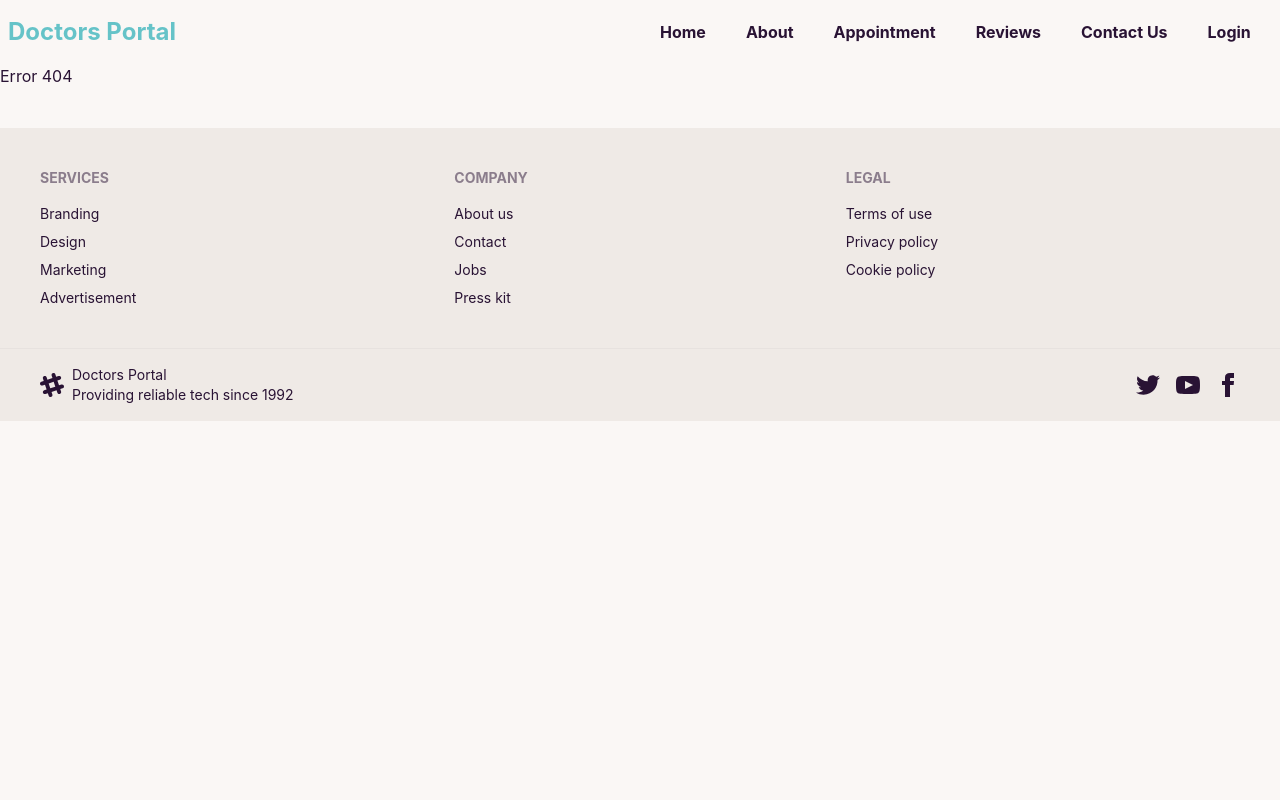
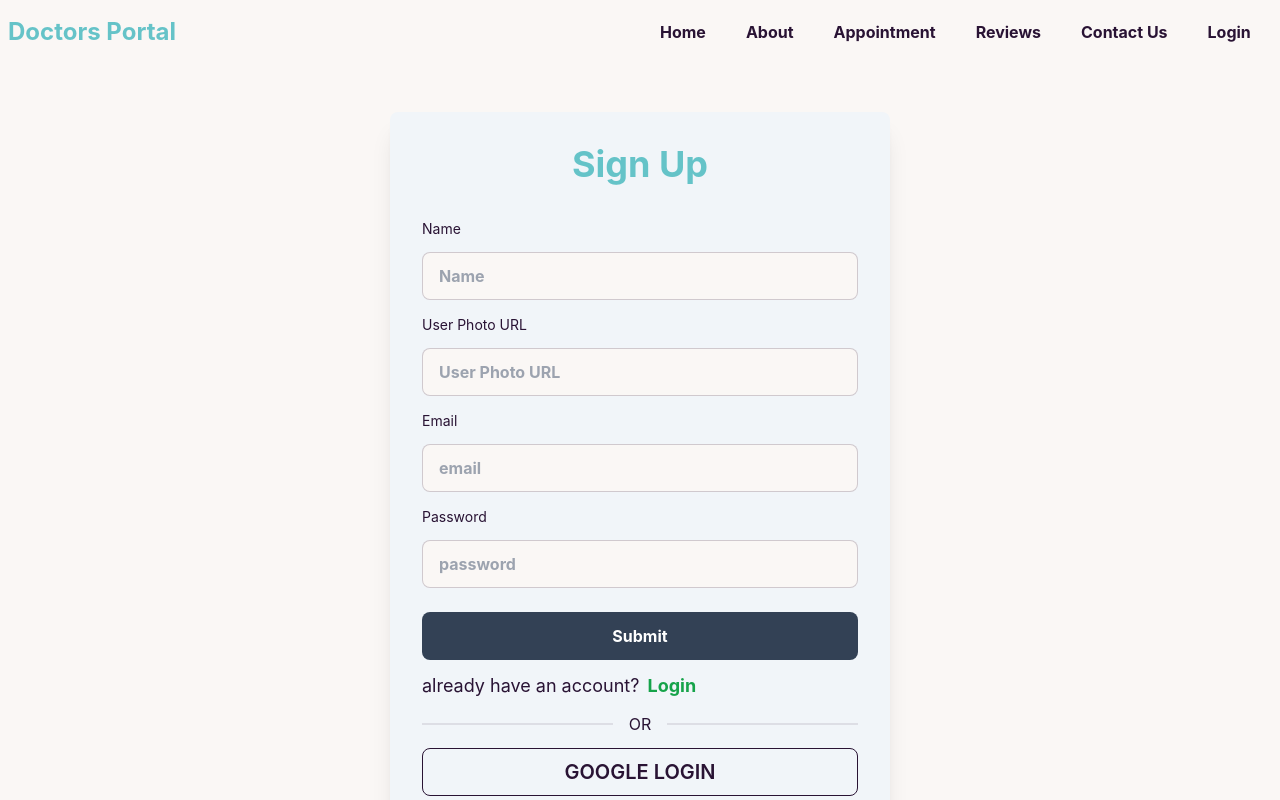
Before and after one commit to alamin0561464977/doctors-portal-client, a React (Create React App) app: page /sign-up in a window 1280 px wide. Shown: the top 800 px of the page. Built offline with nearby package versions, Linux system fonts and the light colour scheme; no server answers.

Commit message:
added a firebase authentication

```diff
--- a/package.json
+++ b/package.json
@@ -8,6 +8,7 @@
     "@testing-library/user-event": "^13.5.0",
     "daisyui": "^2.39.1",
     "date-fns": "^2.29.3",
+    "firebase": "^9.14.0",
     "react": "^18.2.0",
     "react-datepicker": "^4.8.0",
     "react-day-picker": "^8.3.6",
@@ -15,6 +16,7 @@
     "react-hook-form": "^7.39.3",
     "react-router-dom": "^6.4.3",
     "react-scripts": "5.0.1",
+    "react-toastify": "^9.1.1",
     "web-vitals": "^2.1.4"
   },
   "scripts": {
--- /dev/null
+++ b/src/ContextAPI/UserContext.js
@@ -0,0 +1,42 @@
+import { createUserWithEmailAndPassword, GoogleAuthProvider, onAuthStateChanged, signInWithEmailAndPassword, signInWithPopup, signOut } from 'firebase/auth';
+import React, { createContext, useEffect, useState } from 'react';
+import { auth } from '../firebase/firebaseConfig';
+
+export const AuthContext = createContext();
+const UserContext = ({ children }) => {
+    const [user, setUser] = useState(null);
+    const googleProvider = new GoogleAuthProvider();
+
+    const signUp = (email, password) => {
+        return createUserWithEmailAndPassword(auth, email, password)
+    };
+    const login = (email, password) => {
+        return signInWithEmailAndPassword(auth, email, password);
+    };
+    const googleLogin = () => {
+        return signInWithPopup(auth, googleProvider)
+    };
+
+    const logOut = () => {
+        return signOut(auth);
+    };
+
+
+    useEffect(() => {
+        const unSb = onAuthStateChanged(auth, currentUser => {
+            setUser(currentUser);
+        });
+        return () => unSb();
+    }, [])
+
+    const userInfo = { user, signUp, login, googleLogin, logOut }
+    return (
+        <div>
+            <AuthContext.Provider value={userInfo}>
+                {children}
+            </AuthContext.Provider>
+        </div>
+    );
+};
+
+export default UserContext;
--- a/src/Pages/Login/Login.js
+++ b/src/Pages/Login/Login.js
@@ -1,13 +1,25 @@
-import React, { useState } from 'react';
+import React, { useContext, useState } from 'react';
 import { Link } from 'react-router-dom';
 import { useForm } from "react-hook-form";
+import { AuthContext } from '../../ContextAPI/UserContext';
 
 const Login = () => {
-    const [error, setError] = useState(null);
-    const { register, handleSubmit, watch, formState: { errors } } = useForm();
+    const { register, handleSubmit, reset, formState: { errors } } = useForm();
+    const [authError, setAuthError] = useState();
+    const { login, googleLogin } = useContext(AuthContext);
+
 
     const handelLogin = data => {
-        console.log(data)
+        login(data.email, data.password)
+            .then(({ user }) => {
+                console.log(user);
+                setAuthError(null);
+            })
+            .catch(err => {
+                console.log(err);
+                setAuthError(err.message);
+            })
+        reset();
     }
     return (
         <div className='w-[500px] p-8 rounded-lg mx-auto mt-12 bg-slate-100 shadow-xl'>
@@ -26,11 +38,11 @@ const Login = () => {
                 })}
                     className="input input-bordered font-bold w-full rounded-lg my-3" />
                 {errors.password && <p role="alert" className=' text-red-600'>{errors.password.message}</p>}
+                {
+                    authError &&
+                    <span className="label-text text-red-600 font-bold">{authError}</span>
+                }
                 <p>Forgot Forgot <span className=' text-red-300 font-bold'> Password </span> ?</p>
-                {
-                    error &&
-                    <span className="label-text text-red-600 font-bold">auth</span>
-                }
                 <input type="submit"
                     className="input bg-slate-700 text-white input-border font-bold w-full rounded-lg my-3" />
             </form>
@@ -38,7 +50,7 @@ const Login = () => {
                 <Link className='font-bold ml-2 text-green-600' to='/sign-up'>Create new account</Link>
             </p>
             <div className="divider">OR</div>
-            <button className="btn text-xl w-full rounded-lg btn-outline">Google Login</button>
+            <button onClick={googleLogin} className="btn text-xl w-full rounded-lg btn-outline">Google Login</button>
         </div>
     );
 };
--- a/src/Pages/Share/Navbar/Navbar.js
+++ b/src/Pages/Share/Navbar/Navbar.js
@@ -1,14 +1,22 @@
-import React from 'react';
+import React, { useContext } from 'react';
 import { Link } from 'react-router-dom';
+import { AuthContext } from '../../../ContextAPI/UserContext';
 
 const Navbar = () => {
+    const { user, logOut } = useContext(AuthContext);
+    console.log(user)
     const NavItem = <>
         <li><Link className='font-bold mx-1' to='/'>Home</Link></li>
         <li><Link className='font-bold mx-1' to='/about'>About</Link></li>
         <li><Link className='font-bold mx-1' to='/appointment'>Appointment</Link></li>
         <li><Link className='font-bold mx-1' to='/reviews'>Reviews</Link></li>
         <li><Link className='font-bold mx-1' to='/contact-us'>Contact Us</Link></li>
-        <li><Link className='font-bold mx-1' to='/login'>Login</Link></li>
+        {
+            user?.uid ?
+                <li><button onClick={logOut} className='font-bold mx-1'>Log Out</button></li>
+                :
+                <li><Link className='font-bold mx-1' to='/login'>Login</Link></li>
+        }
     </>
     return (
         <div className="navbar bg-base-100">
--- /dev/null
+++ b/src/Pages/SignUp/SignUp.js
@@ -0,0 +1,81 @@
+import { updateProfile } from 'firebase/auth';
+import React, { useContext, useState } from 'react';
+import { useForm } from "react-hook-form";
+import { Link } from 'react-router-dom';
+import { AuthContext } from '../../ContextAPI/UserContext';
+import { auth } from '../../firebase/firebaseConfig';
+
+const SignUp = () => {
+    const [error, setError] = useState(null);
+    const { register, handleSubmit, reset, formState: { errors } } = useForm();
+    const { signUp, googleLogin } = useContext(AuthContext);
+
+    const handelSignUp = data => {
+        console.log(data);
+        signUp(data.email, data.password)
+            .then(({ user }) => {
+                setError(null);
+                updateProfile(auth.currentUser, {
+                    displayName: `${data.name}`, photoURL: `${data.photoURL}`
+                }).then(() => {
+                    console.log(user);
+                }).catch((err) => {
+                    console.log(err);
+                    setError(err);
+                });
+            })
+            .catch(err => {
+                console.log(err);
+                setError(err.message);
+            })
+        reset();
+    }
+    return (
+        <div className='w-[500px] p-8 rounded-lg mx-auto mt-12 bg-slate-100 shadow-xl'>
+            <form onSubmit={handleSubmit(handelSignUp)}>
+                <h2 className='text-4xl font-bold mb-8 text-center text-primary'>Sign Up</h2>
+                {/* name */}
+                <span className="label-text">Name</span>
+                <input type="text" placeholder="Name" {...register("name", { required: true })}
+                    className="input input-bordered font-bold w-full rounded-lg my-3" />
+                {errors.name?.type === 'required' && <p role="alert" className=' text-red-600'>Name is required</p>}
+
+                {/* photo */}
+                <span className="label-text">User Photo URL</span>
+                <input type="url" placeholder="User Photo URL" {...register("photoURL", { required: true })}
+                    className="input input-bordered font-bold w-full rounded-lg my-3" />
+                {errors.photoURL?.type === 'required' && <p role="alert" className=' text-red-600'>User Photo URL is required</p>}
+
+                {/* email */}
+                <span className="label-text">Email</span>
+                <input type="email" placeholder="email" {...register("email", { required: true })}
+                    className="input input-bordered font-bold w-full rounded-lg my-3" />
+                {errors.email?.type === 'required' && <p role="alert" className=' text-red-600'>Email is required</p>}
+
+                {/* password */}
+                <span className="label-text">Password</span>
+                <input type="password" placeholder="password"  {...register("password", {
+                    required: 'Password is required',
+                    pattern: { value: /(?=.*[A-Z])(?=.*[!@#$&*])(?=.*[0-9])(?=.*[a-z]).{8}/, message: 'password must be strong' },
+                })}
+                    className="input input-bordered font-bold w-full rounded-lg my-3" />
+                {errors.password && <p role="alert" className=' text-red-600'>{errors.password.message}</p>}
+                {
+                    error &&
+                    <span className="label-text text-red-600 font-bold">{error}</span>
+                }
+
+                {/* submit */}
+                <input type="submit"
+                    className="input bg-slate-700 text-white input-border font-bold w-full rounded-lg my-3" />
+            </form>
+            <p className='text-lg'>already have an account?
+                <Link className='font-bold ml-2 text-green-600' to='/login'>Login</Link>
+            </p>
+            <div className="divider">OR</div>
+            <button onClick={googleLogin} className="btn text-xl w-full rounded-lg btn-outline">Google Login</button>
+        </div>
+    );
+};
+
+export default SignUp;
--- /dev/null
+++ b/src/firebase/firebaseConfig.js
@@ -0,0 +1,18 @@
+// Import the functions you need from the SDKs you need
+import { initializeApp } from "firebase/app";
+import { getAuth } from 'firebase/auth';
+// TODO: Add SDKs for Firebase products that you want to use
+// https://firebase.google.com/docs/web/setup#available-libraries
+
+// Your web app's Firebase configuration
+const firebaseConfig = {
+    apiKey: process.env.REACT_APP_apiKey,
+    authDomain: process.env.REACT_APP_authDomain,
+    projectId: process.env.REACT_APP_projectId,
+    storageBucket: process.env.REACT_APP_storageBucket,
+    messagingSenderId: process.env.REACT_APP_messagingSenderId,
+    appId: process.env.REACT_APP_appId,
+};
+
+// Initialize Firebase
+export const auth = getAuth(initializeApp(firebaseConfig));
--- a/src/index.js
+++ b/src/index.js
@@ -3,11 +3,14 @@ import ReactDOM from 'react-dom/client';
 import './index.css';
 import App from './App';
 import reportWebVitals from './reportWebVitals';
+import UserContext from './ContextAPI/UserContext';
 
 const root = ReactDOM.createRoot(document.getElementById('root'));
 root.render(
   <React.StrictMode>
-    <App />
+    <UserContext>
+      <App />
+    </UserContext>
   </React.StrictMode>
 );
 
--- a/src/routers/routers.js
+++ b/src/routers/routers.js
@@ -3,6 +3,7 @@ import Main from "../Layout/Main";
 import Appointment from "../Pages/Appointment/Appointment/Appointment";
 import Home from "../Pages/Home/Home/Home";
 import Login from "../Pages/Login/Login";
+import SignUp from "../Pages/SignUp/SignUp";
 
 export const router = createBrowserRouter([
     {
@@ -18,6 +19,10 @@ export const router = createBrowserRouter([
                 element: <Login></Login>
             },
             {
+                path: '/sign-up',
+                element: <SignUp></SignUp>
+            },
+            {
                 path: '/appointment',
                 element: <Appointment></Appointment>
             },
```
Also changed, not shown: 1 other file (tests, documents, lock files or other folders).
